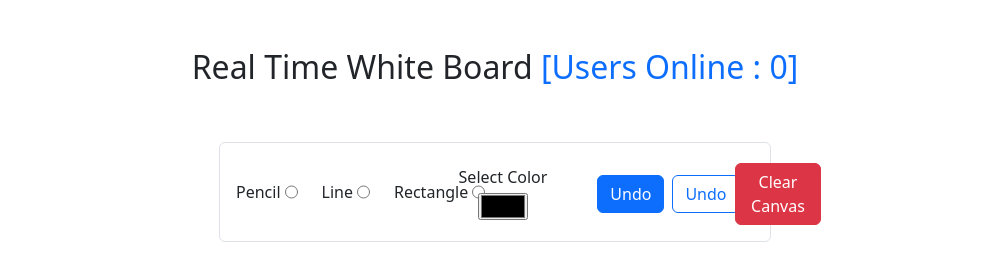
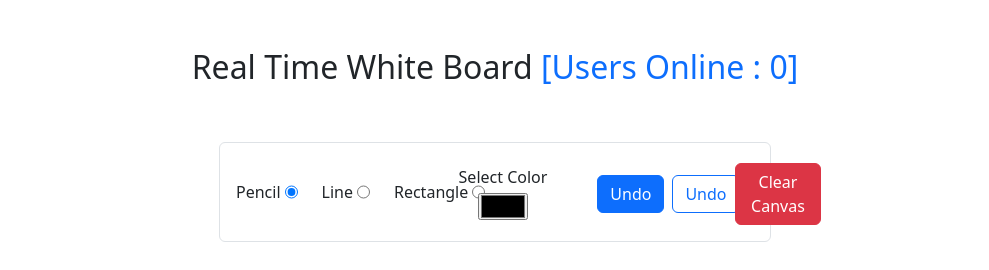
Before and after one commit to KaviiDream/Real-Time-White-Board-Sharing-App, a React (Vite) app in the folder frontend/: page /1 in a window 1280 px wide. Shown: the top 270 px of the page, without its empty margins (145-1134 px from the left). Built offline with nearby package versions, Linux system fonts and the light colour scheme.

Commit message:
Updated Whiteboard canvas

```diff
--- a/frontend/src/pages/RoomPage/Index.jsx
+++ b/frontend/src/pages/RoomPage/Index.jsx
@@ -18,17 +18,15 @@ const RoomPage = () => {
 
                     <div className="d-flex gap-1">
                         <label for="pencil">Pencil</label>
-                        <input type='radio' name="tool" value="pencil" id="pencil" onChange={(e)=>setTool(e.target.value)}/>
+                        <input type='radio' name="tool" value="pencil" id="pencil" checked={tool === "pencil"} onChange={(e)=>setTool(e.target.value)}/>
                     </div>
                     <div className="d-flex gap-1">
                         <label for="line">Line</label>
-                        <input type='radio' name="tool" value="line" id="line" onChange={(e)=>setTool(e.target.value)}/>
-
+                        <input type='radio' name="tool" value="line" id="line" checked={tool === "line"} onChange={(e)=>setTool(e.target.value)}/>
                     </div>
                     <div className="d-flex gap-1">
                         <label for="rect">Rectangle</label>
-                        <input type='radio' name="tool" value="rect" id="rect" onChange={(e)=>setTool(e.target.value)}/>
-
+                        <input type='radio' name="tool" value="rect" id="rect" checked={tool === "rect"} onChange={(e)=>setTool(e.target.value)}/>
                     </div>
 
                 </div>
```
